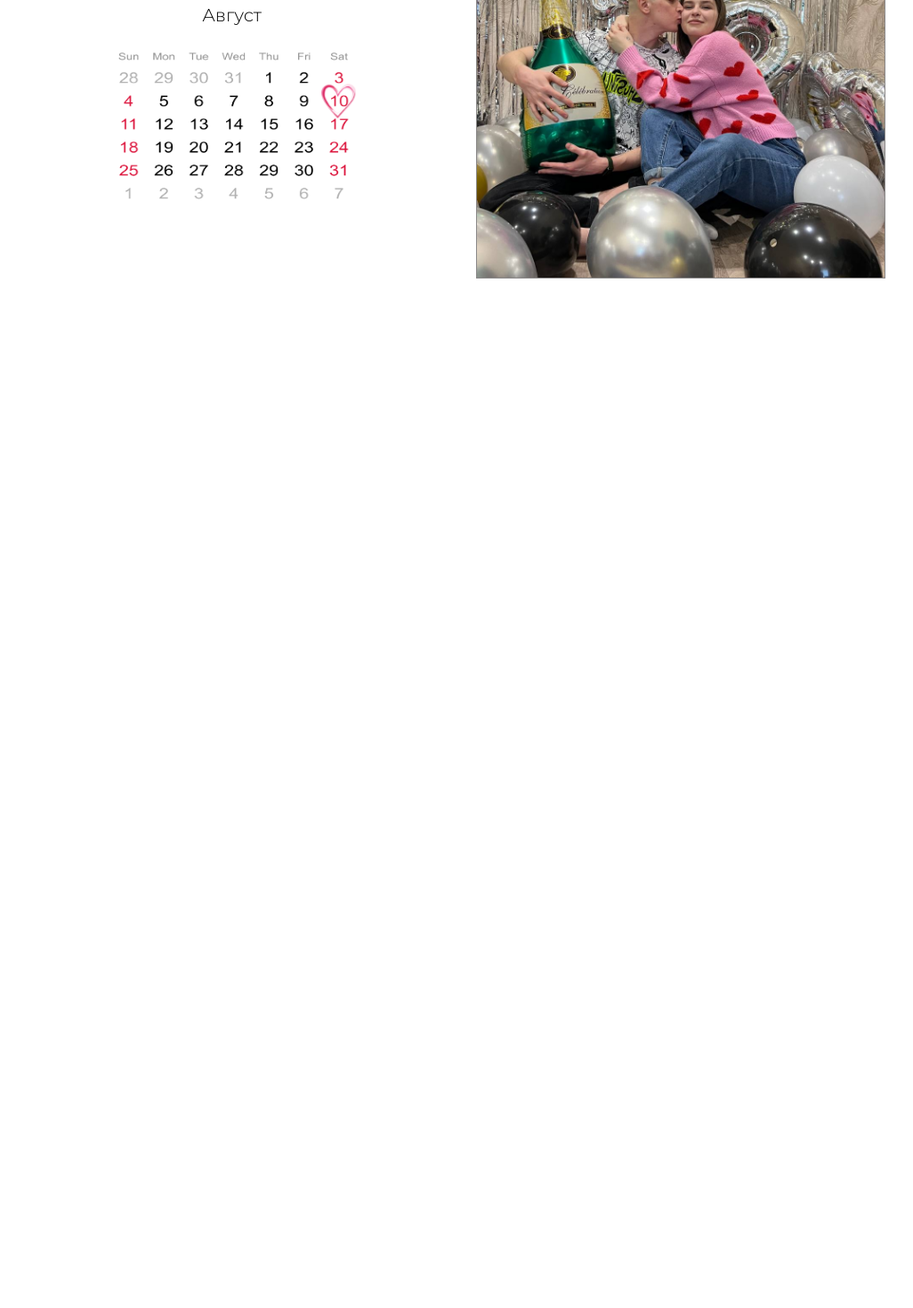
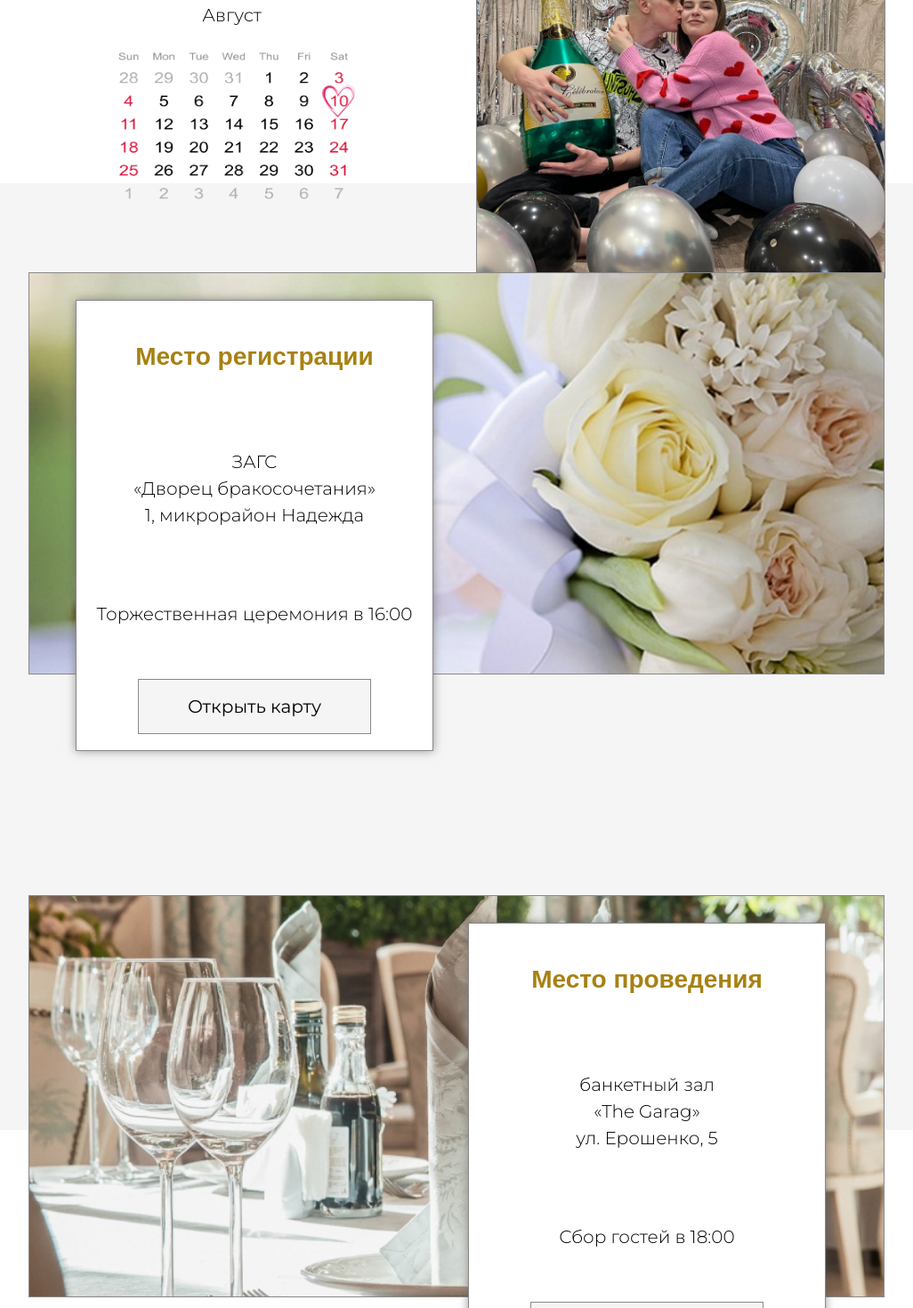
Before and after one commit to Beinyc/wedding-web-site_invite-two, a React (Create React App) app: page / in a window 1280 px wide. Shown: the part 1394-2864 px from the top of the page at 89% size, without its empty margins (83-1109 px from the left). Before the commit the page ends 1707 px from the top, so only its background shows below. Built offline with nearby package versions, Linux system fonts and the light colour scheme; the HTML template or start-up script is replaced by a standard one.

Commit message:
v 0.2.2
-переделан блок place

```diff
--- a/src/App.js
+++ b/src/App.js
@@ -1,12 +1,14 @@
 import './App.css';
 import Header from './components/header/header';
 import Main from './components/main/main';
+import Place from './components/place/place';
 
 function App() {
   return (
     <div className="App">
       <Header/>
       <Main/>
+      <Place/>
     </div>
   );
 }
--- /dev/null
+++ b/src/components/place/place.css
@@ -0,0 +1,193 @@
+.place {
+    margin: 0 auto;
+    background-color: #f5f5f5;
+    height: 133vh;
+}
+
+.place__permission {
+    max-width: 1050px;
+    margin: 0 auto;
+    padding-top: 100px;
+}
+
+.place__image-bouquet {
+    background-image: url(../../images/bouquet.jpg);
+    position: relative;
+    width: 960px;
+    height: 450px;
+    object-fit: cover;
+    border-width: 1px;
+    background-color: #ffffff;
+    background-position: 0.000% 63.118%;
+    background-size: 126.200%;
+    background-repeat: no-repeat;
+    border-color: #8a8888;
+    border-style: solid;
+}
+
+.place__image-table {
+    background-image: url(../../images/table.jpg);
+    width: 960px;
+    height: 450px;
+    object-fit: cover;
+    border-width: 1px;
+    background-color: #ffffff;
+    background-position: 0.000% 63.118%;
+    background-size: 126.200%;
+    background-repeat: no-repeat;
+    border-color: #8a8888;
+    border-style: solid;
+}
+
+.place__cart-registration {
+    width: 400px;
+    height: 505px;
+    border-width: 1px;
+    border-radius: 0px;
+    background-color: #ffffff;
+    background-position: center center;
+    border-color: #8a8888;
+    border-style: solid;
+    box-shadow: 0px 0px 10px 0px rgba(89, 88, 88, 0.6);
+    display: flex;
+    flex-direction: column;
+    align-items: center;
+    justify-content: space-around;
+    position: relative;
+    top: -421px;
+    left: 53px;
+}
+
+.place__cart-registration-down {
+    width: 400px;
+    height: 505px;
+    border-width: 1px;
+    border-radius: 0px;
+    background-color: #ffffff;
+    background-position: center center;
+    border-color: #8a8888;
+    border-style: solid;
+    box-shadow: 0px 0px 10px 0px rgba(89, 88, 88, 0.6);
+    display: flex;
+    flex-direction: column;
+    align-items: center;
+    justify-content: space-around;
+    position: relative;
+    top: -421px;
+    left: 494px;
+}
+
+.place__cards-table {
+    width: 400px;
+    height: 505px;
+    border-width: 1px;
+    border-radius: 0px;
+    background-color: #ffffff;
+    background-position: center center;
+    border-color: #8a8888;
+    border-style: solid;
+    box-shadow: 0px 0px 10px 0px rgba(89, 88, 88, 0.6);
+    display: flex;
+    flex-direction: column;
+    align-items: center;
+    justify-content: space-around;
+    position: relative;
+    top: -436px;
+    left: 833px;
+}
+
+.place__cards-positions {
+    height: 0;
+    padding-bottom: 700px;
+}
+
+.place__cart-holiday {
+    border-width: 1px;
+    border-radius: 0px;
+    background-color: #ffffff;
+    background-position: center center;
+    border-color: #8a8888;
+    border-style: solid;
+    box-shadow: 0px 0px 10px 0px rgba(89, 88, 88, 0.6);
+    width: 400px;
+    height: 505px;
+}
+.place__map-holiday {
+    text-decoration: none;
+    color: #000000;
+    font-size: 20px;
+    font-family: 'Montserrat', Arial, sans-serif;
+    line-height: 1.55;
+    font-weight: 400;
+    border-width: 1px;
+    background-color: #f5f5f5;
+    background-position: center center;
+    border-color: #8a8888;
+    border-style: solid;
+    transition: background-color 0.2s ease-in-out, color 0.2s ease-in-out, border-color 0.2s ease-in-out;
+}
+
+.place__cart-title {
+    color: #a78112;
+    font-size: 28px;
+    font-family: 'CormorantGaramond', Arial, sans-serif;
+    line-height: 1;
+    font-weight: 700;
+    background-position: center center;
+    border-color: transparent;
+    border-style: solid;
+}
+
+.place__holiday-title {
+    color: #a78112;
+    font-size: 28px;
+    font-family: 'CormorantGaramond', Arial, sans-serif;
+    line-height: 1;
+    font-weight: 700;
+    background-position: center center;
+    border-color: transparent;
+    border-style: solid;
+}
+
+.place__cart-paragraph_up {
+    color: #000000;
+    font-size: 20px;
+    font-family: 'Montserrat', Arial, sans-serif;
+    line-height: 30px;
+    font-weight: 300;
+    background-position: center center;
+    border-color: transparent;
+    border-style: solid;
+}
+
+.place__holiday-paragrapg_up {
+    color: #000000;
+    font-size: 20px;
+    font-family: 'Montserrat', Arial, sans-serif;
+    line-height: 30px;
+    font-weight: 300;
+    background-position: center center;
+    border-color: transparent;
+    border-style: solid;
+}
+
+.place__map-registration {
+    text-decoration: none;
+    display: flex;
+    width: 260px;
+    height: 60px;
+    color: #000000;
+    font-size: 20px;
+    font-family: 'Montserrat', Arial, sans-serif;
+    line-height: 1.55;
+    font-weight: 400;
+    border-width: 1px;
+    background-color: #f5f5f5;
+    background-position: center center;
+    border-color: #8a8888;
+    border-style: solid;
+    transition: background-color 0.2s ease-in-out, color 0.2s ease-in-out, border-color 0.2s ease-in-out;
+    align-items: center;
+    text-align: center;
+    justify-content: center;
+}
--- /dev/null
+++ b/src/components/place/place.jsx
@@ -0,0 +1,56 @@
+import React from "react";
+import "./place.css";
+
+import imageTable from "../../images/table.jpg";
+import imageBouquet from "../../images/bouquet.jpg";
+
+export default function Place() {
+  return (
+    <div className="place">
+      <div className="place__permission">
+        <div className="place__cards-positions">
+          <div className="place__image-bouquet" />
+          <div className="place__cart-registration">
+            <h3 className="place__cart-title">Место регистрации</h3>
+            <p className="place__cart-paragraph_up">
+              ЗАГС
+              <br />
+              «Дворец бракосочетания»
+              <br />
+              1, микрорайон Надежда
+            </p>
+            <p className="place__cart-paragraph_up">
+              Торжественная церемония в 16:00
+            </p>
+            <a
+              className="place__map-registration"
+              href="https://yandex.ru/maps/-/CDGN6K6T"
+            >
+              Открыть карту
+            </a>
+          </div>
+        </div>
+        <div className="place__cards-positions">
+          <div className="place__image-table" />
+          <div className="place__cart-registration-down">
+            <h3 className="place__cart-title">Место проведения</h3>
+            <p className="place__cart-paragraph_up">
+              банкетный зал
+              <br />
+              «The Garag»
+              <br />
+              ул. Ерошенко, 5
+            </p>
+            <p className="place__cart-paragraph_up">Сбор гостей в 18:00</p>
+            <a
+              className="place__map-registration"
+              href="https://yandex.ru/maps/-/CDGfRC2d"
+            >
+              Открыть карту
+            </a>
+          </div>
+        </div>
+      </div>
+    </div>
+  );
+}
```
Also changed, not shown: src/images/bouquet.jpg (added), src/images/table.jpg (added).
